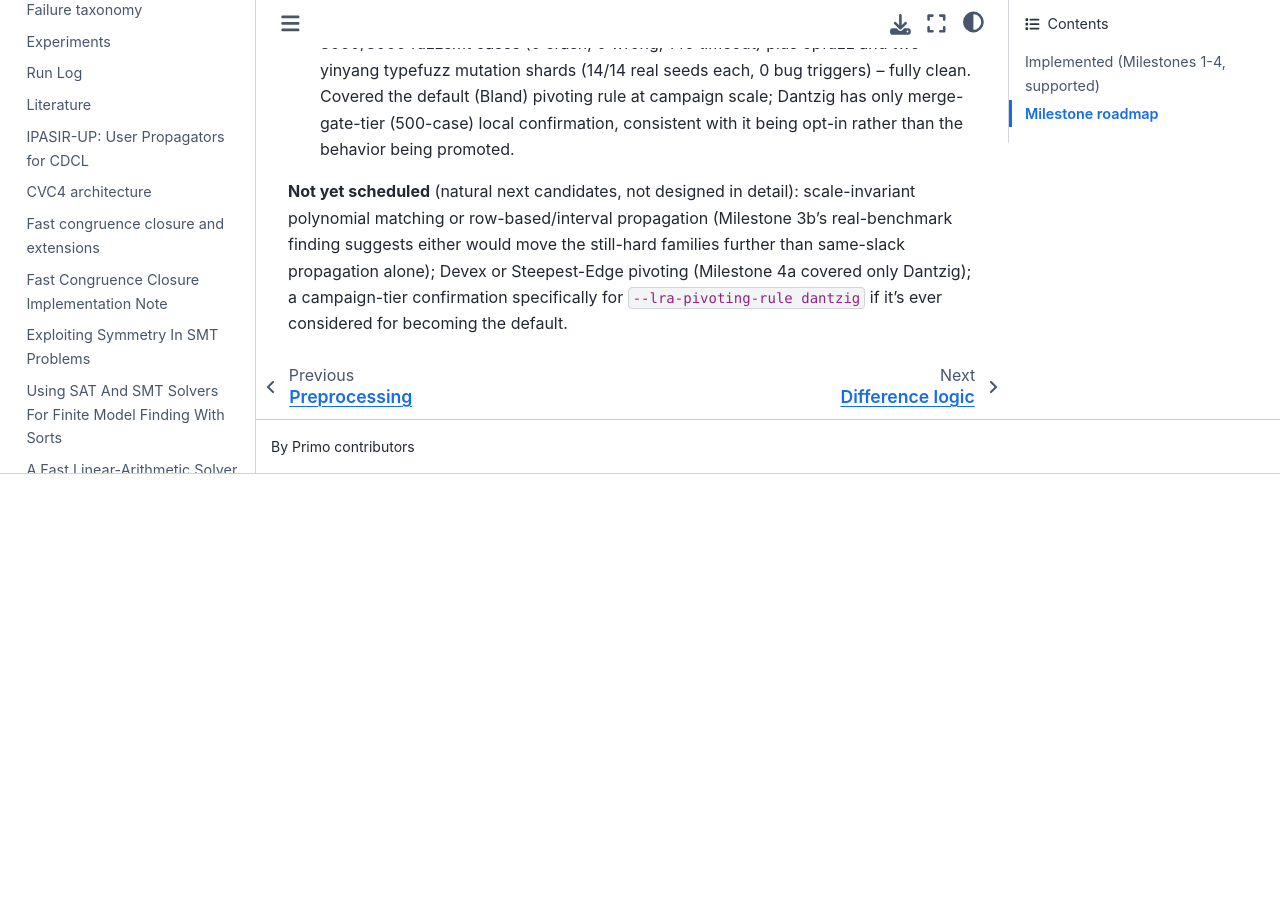
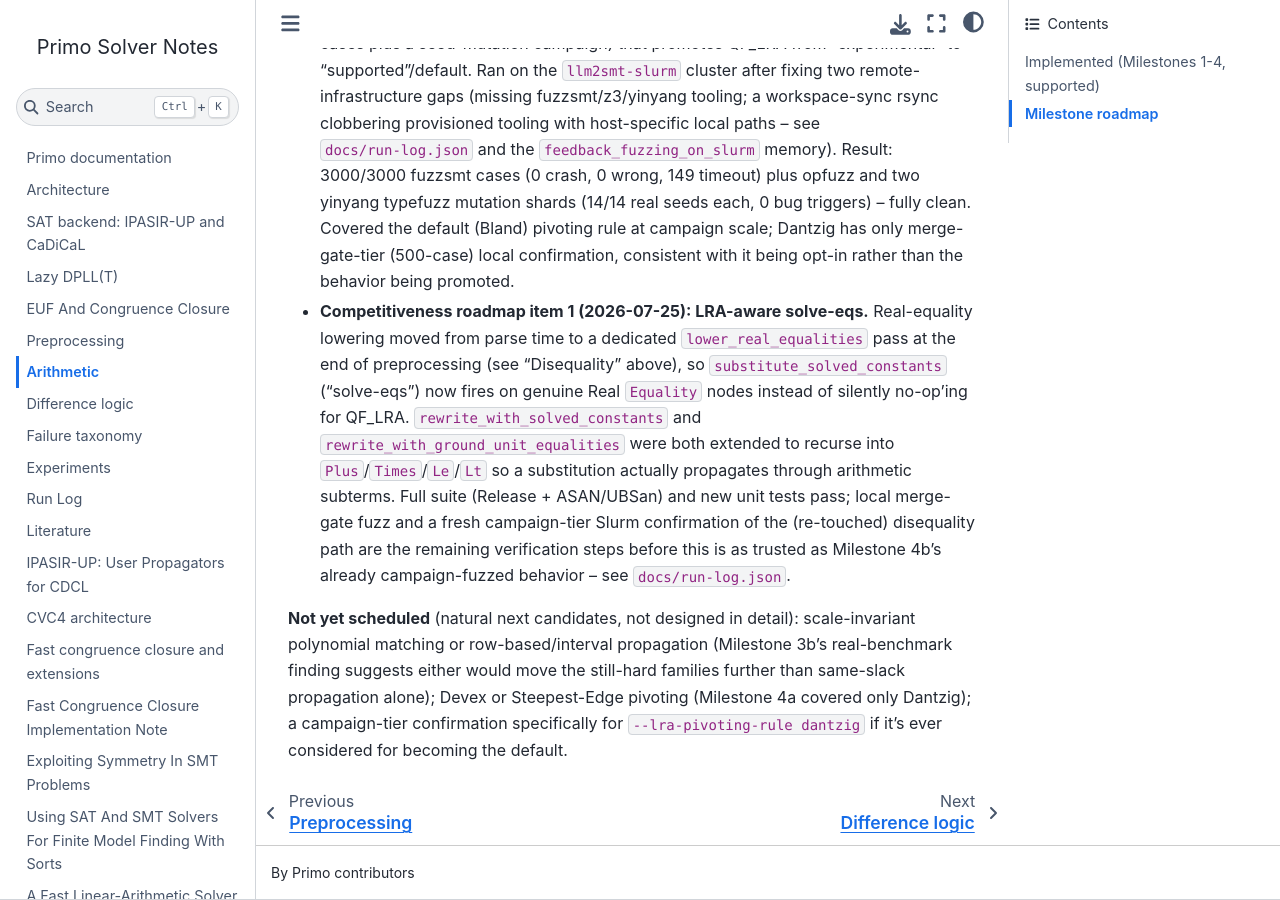
Before and after one commit to primo-solver/primo, a Jupyter Book: the page built from docs/arithmetic.md, in a window 1280 px wide and 900 px high, scrolled down 4188 px. Built offline with Jupyter Book 1.0.4 settings and Sphinx 7.4.7 and the Sphinx Book theme 1.1.4, drawn with Linux system fonts in a browser that asks for light colours; before the commit the page ends 4662 px from its top, so only the background shows below that; some of the changed text lies outside the part shown.

Commit message:
Document Real-equality lowering's move to end of preprocessing
Updates docs/preprocessing.md's Solved-Constant Substitution section and
adds a Real-Equality Lowering section; docs/arithmetic.md's Disequality
bullet and Milestone roadmap; docs/papers/fast-linear-arithmetic-dpllt.md's
Disequality section -- all reflecting that the And(Le,Le) lowering now
happens at the end of preprocessing rather than at parse time.

Co-Authored-By: Claude Sonnet 5 <noreply@anthropic.com>

```diff
--- a/docs/arithmetic.md
+++ b/docs/arithmetic.md
@@ -90,17 +90,23 @@ alternatives considered before/while implementing it.
   (`--lra-pivoting-rule {bland,dantzig}`) -- **default stays Bland**, the
   already campaign-fuzzed behavior; `kStatLraBlandFallbacks` reports how
   often the fallback engages.
-- **Disequality**: `Real`-sorted `=` is desugared to `(t1 <= t2) AND (t2 <= t1)`
-  at parse time (`Frontend::mk_theory_equality`, since Real is a total
-  order), not handled as a special relation in the tableau at all. `NOT(t1=t2)`
-  is then just `NOT(AND(Le,Le))`, already correctly handled by
-  `BooleanClausifier`'s existing Tseitin/CNF machinery for arbitrary
-  Boolean structure -- ordinary CDCL branching over the two underlying
-  `Le` atoms explores `t1<t2` vs `t1>t2` for free. No case-splitting or
-  lemma-learning code exists anywhere in `LraTableau`/`OnlineLraPropagator`;
-  `LraAtom`'s `Eq` relation is unreachable through the frontend (kept as
-  defensive dead code, not removed, in case a future code path builds a
-  `Real` equality term some other way).
+- **Disequality**: `Real`-sorted `=` is lowered to `(t1 <= t2) AND (t2 <= t1)`
+  (since Real is a total order), not handled as a special relation in the
+  tableau at all. `NOT(t1=t2)` is then just `NOT(AND(Le,Le))`, already
+  correctly handled by `BooleanClausifier`'s existing Tseitin/CNF machinery
+  for arbitrary Boolean structure -- ordinary CDCL branching over the two
+  underlying `Le` atoms explores `t1<t2` vs `t1>t2` for free. No
+  case-splitting or lemma-learning code exists anywhere in
+  `LraTableau`/`OnlineLraPropagator`; `LraAtom`'s `Eq` relation is
+  unreachable through the frontend (kept as defensive dead code, not
+  removed, in case a future code path builds a `Real` equality term some
+  other way). The lowering itself (`lower_real_equalities` in
+  `preprocessing.cpp`) runs once, as the last step of the preprocessing
+  pipeline, immediately before the `has_equality`/`has_arithmetic` theory
+  dispatch -- **not** at parse time as originally implemented (changed
+  2026-07-25) -- so solve-eqs and the other Equality-aware preprocessing
+  passes see genuine Real `Equality` nodes first. See
+  `docs/preprocessing.md`'s "Real-Equality Lowering" section.
 
 ### Implemented subset vs. deviations vs. limitations
 
@@ -177,6 +183,20 @@ recursion-removal pass -- QF_LRA is **supported**, not experimental.
   local confirmation, consistent with it being opt-in rather than the
   behavior being promoted.
 
+- **Competitiveness roadmap item 1 (2026-07-25): LRA-aware solve-eqs.**
+  Real-equality lowering moved from parse time to a dedicated
+  `lower_real_equalities` pass at the end of preprocessing (see
+  "Disequality" above), so `substitute_solved_constants` ("solve-eqs")
+  now fires on genuine Real `Equality` nodes instead of silently no-op'ing
+  for QF_LRA. `rewrite_with_solved_constants` and
+  `rewrite_with_ground_unit_equalities` were both extended to recurse into
+  `Plus`/`Times`/`Le`/`Lt` so a substitution actually propagates through
+  arithmetic subterms. Full suite (Release + ASAN/UBSan) and new unit
+  tests pass; local merge-gate fuzz and a fresh campaign-tier Slurm
+  confirmation of the (re-touched) disequality path are the remaining
+  verification steps before this is as trusted as Milestone 4b's already
+  campaign-fuzzed behavior -- see `docs/run-log.json`.
+
 **Not yet scheduled** (natural next candidates, not designed in detail):
 scale-invariant polynomial matching or row-based/interval propagation
 (Milestone 3b's real-benchmark finding suggests either would move the
```
Also changed, not shown: docs/papers/fast-linear-arithmetic-dpllt.md (+19 -3 lines), docs/preprocessing.md (+34 -0 lines).
